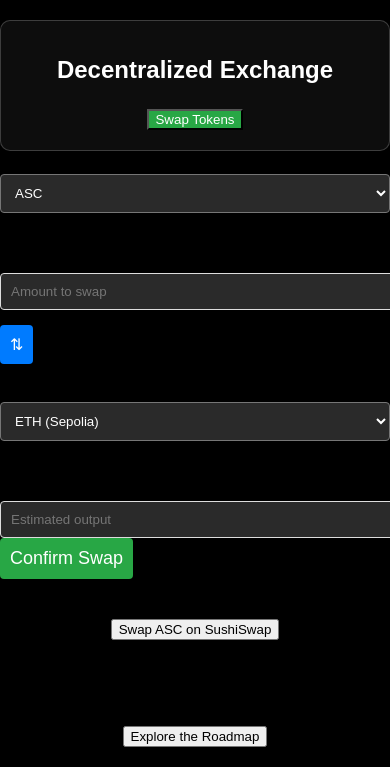
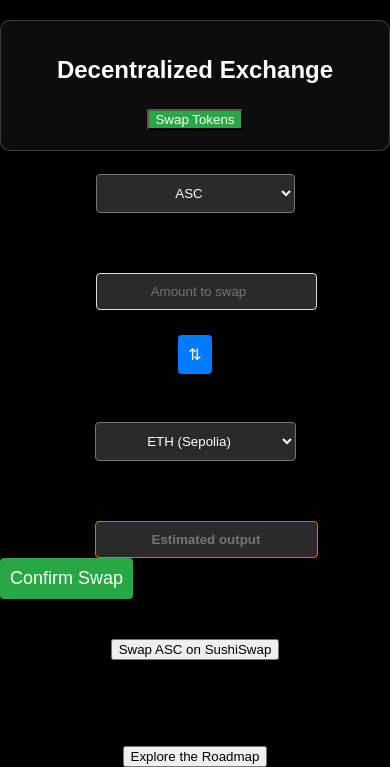
Before and after one commit to KevinM222/ascend-finance, a plain HTML site: page index.html in a window 390 px wide. Shown: the part 904-1671 px from the top of the page. Drawn offline with Linux system fonts and the light colour scheme.

Commit message:
commit changes to styles.css

```diff
--- a/assets/css/styles.css
+++ b/assets/css/styles.css
@@ -155,6 +155,46 @@ nav ul li a:hover {
     background-color: #218838;
 }
 
+/* Estimated Output Field Styling */
+#estimatedOutput {
+    font-weight: bold;
+    border: 1px solid #ff5733; /* Highlight border */
+    color: #ff5733; /* Highlight text */
+    background-color: #2a2a2a; /* Match other inputs */
+}
+
+/* Better alignment for dropdowns and inputs */
+.swap-container {
+    display: grid;
+    grid-template-columns: 1fr 40px 1fr; /* Align dropdowns and button */
+    gap: 15px;
+    align-items: center;
+}
+
+.swap-row select,
+.swap-row input {
+    width: 100%;
+    text-align: center;
+}
+
+/* Reverse Tokens Button Hover Effect */
+#reverseTokens:hover {
+    background-color: #0056b3;
+    transform: rotate(180deg); /* Optional: Add a rotation effect */
+    transition: transform 0.3s ease, background-color 0.3s ease;
+}
+
+/* Modal Responsiveness */
+@media screen and (max-width: 600px) {
+    .swap-container {
+        grid-template-columns: 1fr;
+    }
+
+    #reverseTokens {
+        margin: 10px auto;
+    }
+}
+
 /* Modal Styles */
 .modal {
     display: none; /* Hidden by default */
```
